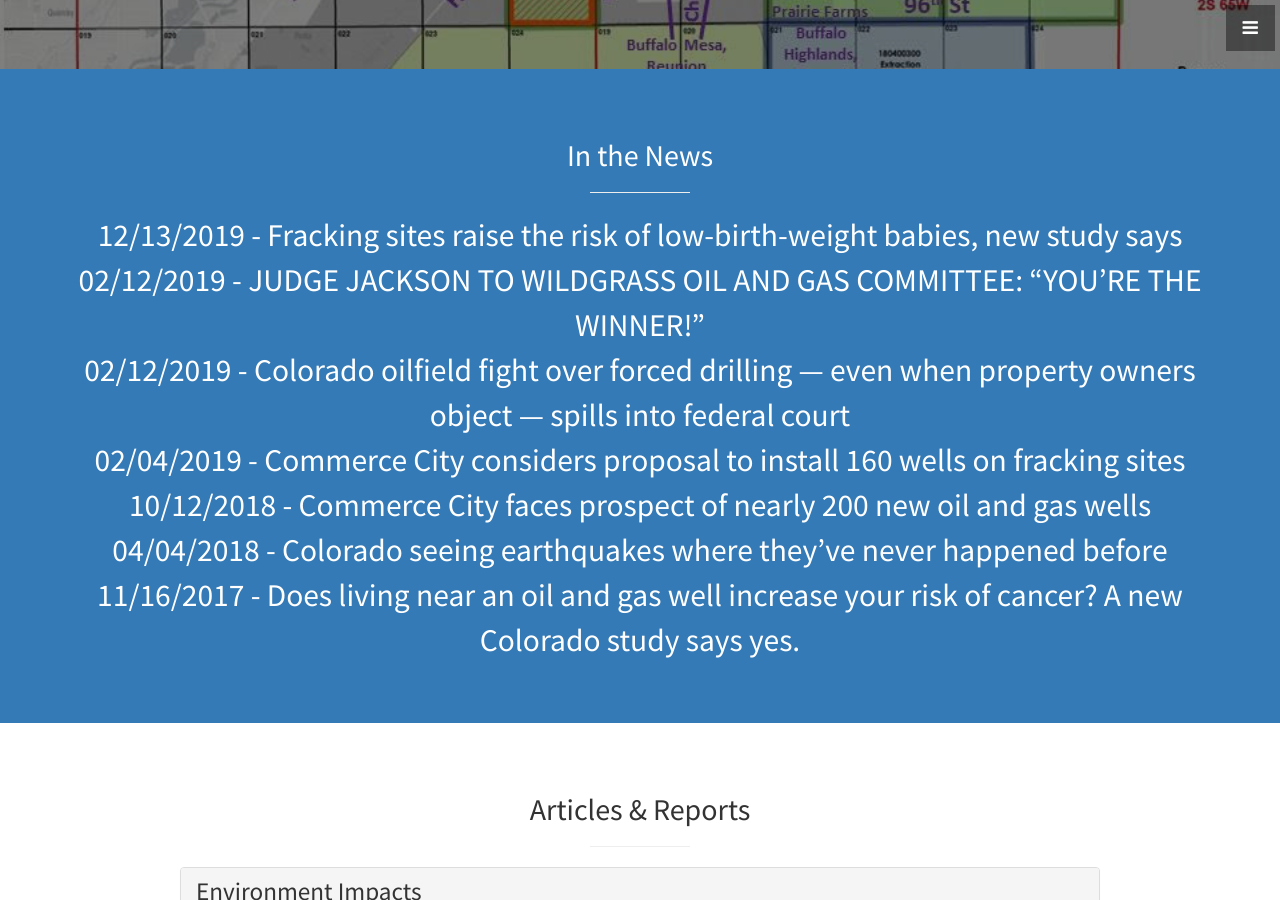
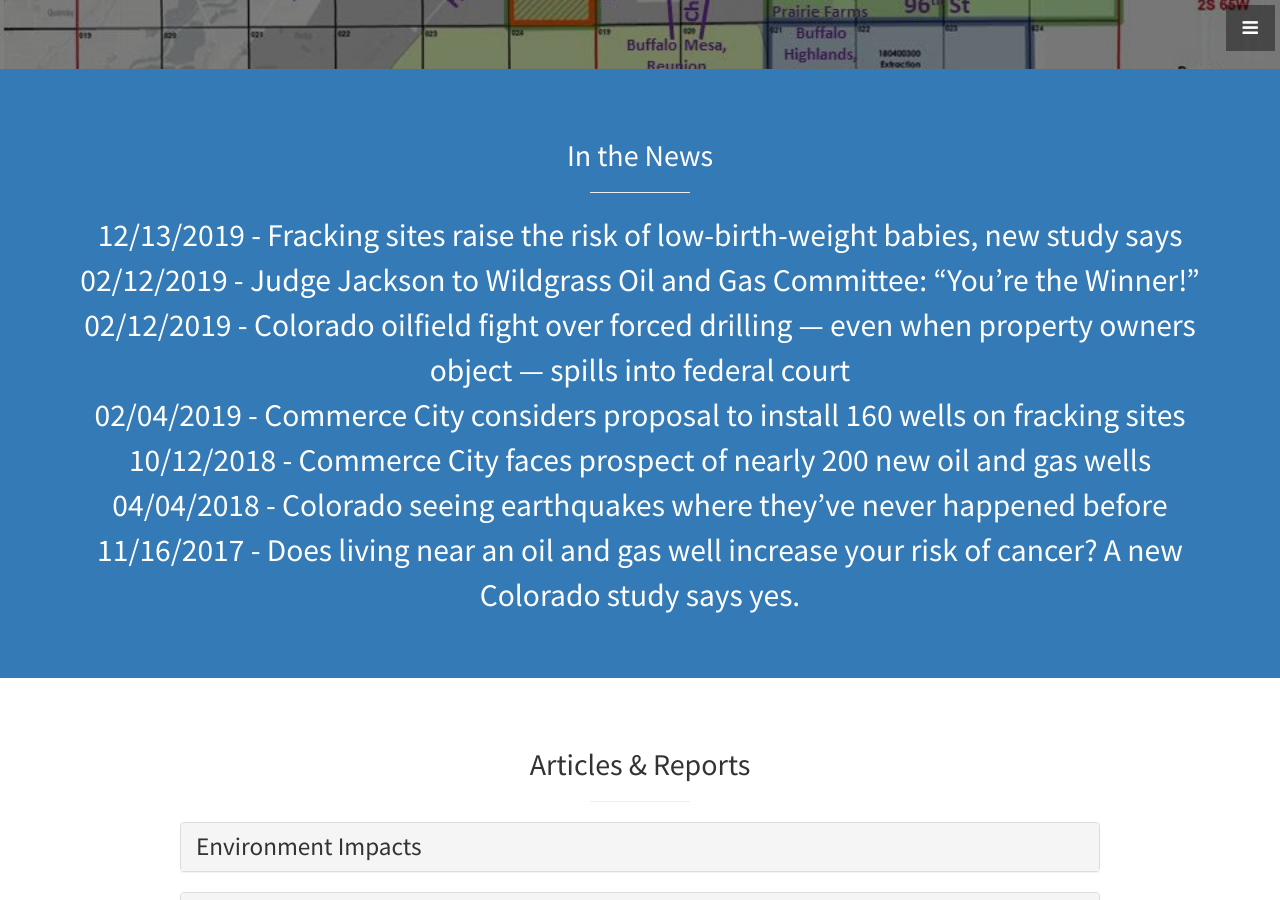
Before and after one commit to NorthRangeConcernedCitizens/NorthRangeConcernedCitizens.github.io, a Jekyll site: the page built from index.html, in a window 1280 px wide and 900 px high, scrolled down 3586 px. Built offline with Jekyll 4.4.1, drawn with Linux system fonts in a browser that asks for light colours; comment, search, counter and statistics services are not loaded.

```diff
--- a/_news/judge-jackson-to-wildgrass-oil-and-gas-committee-youre-the-winner.markdown
+++ b/_news/judge-jackson-to-wildgrass-oil-and-gas-committee-youre-the-winner.markdown
@@ -1,5 +1,5 @@
 ---
-title: 'JUDGE JACKSON TO WILDGRASS OIL AND GAS COMMITTEE: “YOU’RE THE WINNER!”'
+title: 'Judge Jackson to Wildgrass Oil and Gas Committee: “You’re the Winner!”'
 date: 2019-02-12 07:39:00 -11:00
 URL: https://broomfieldconcerned.org/news-releases/judge-jackson-to-wildgrass-oil-and-gas-committee-youre-the-winner/
 ---
```
